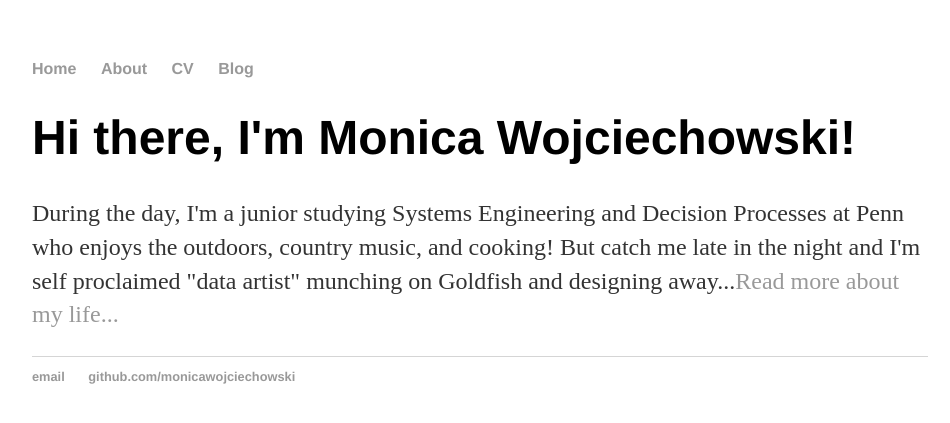
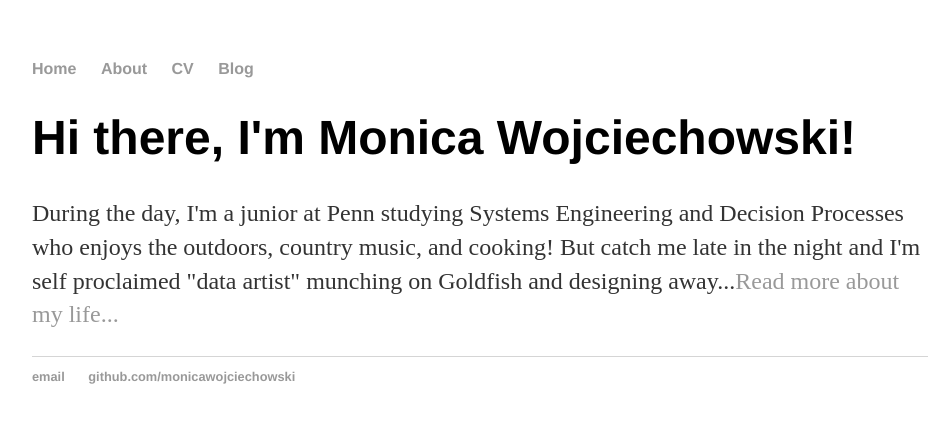
Before and after one commit to monicawoj/monicawojciechowski.github.io, a Jekyll site: the page built from index.html, in a window 1280 px wide. Shown: the top 423 px of the page, without its empty margins (160-1110 px from the left). Built offline with Jekyll 4.4.1, drawn with Linux system fonts in a browser that asks for light colours.

Commit message:
Update index.html

```diff
--- a/index.html
+++ b/index.html
@@ -1,30 +1,8 @@
-<!DOCTYPE html>
-<html>
-	<head>
-		<title>Monica Wojciechowski, Data Artist</title>
-		<!-- link to main stylesheet -->
-		<link rel="stylesheet" type="text/css" href="/css/main.css">
-	</head>
-	<body>
-		<nav>
-    		<ul>
-        		<li><a href="/">Home</a></li>
-	        	<li><a href="/about">About</a></li>
-        		<li><a href="/cv">CV</a></li>
-        		<li><a href="/blog">Blog</a></li>
-    		</ul>
-		</nav>
-		<div class="container">
-    		<div class="blurb">
-        		<h1>Hi there, I'm Monica Wojciechowski!</h1>
-				<p>During the day, I'm a junior studying Systems Engineering and Decision Processes at Penn who enjoys the outdoors, country music, and cooking! But catch me late in the night and I'm self proclaimed "data artist" munching on Goldfish and designing away...<a href="/about">Read more about my life...</a></p>
-    		</div><!-- /.blurb -->
-		</div><!-- /.container -->
-		<footer>
-    		<ul>
-        		<li><a href="mailto:monica.wojciechowski@gmail.com">email</a></li>
-        		<li><a href="https://github.com/monicawojciechowski">github.com/monicawojciechowski</a></li>
-			</ul>
-		</footer>
-	</body>
-</html>
+---
+layout: default
+title: Hank Quinlan, Horrible Cop
+---
+<div class="blurb">
+	<h1>Hi there, I'm Monica Wojciechowski!</h1>
+	<p>During the day, I'm a junior at Penn studying Systems Engineering and Decision Processes who enjoys the outdoors, country music, and cooking! But catch me late in the night and I'm self proclaimed "data artist" munching on Goldfish and designing away...<a href="/about">Read more about my life...</a></p>
+</div><!-- /.blurb -->
```
